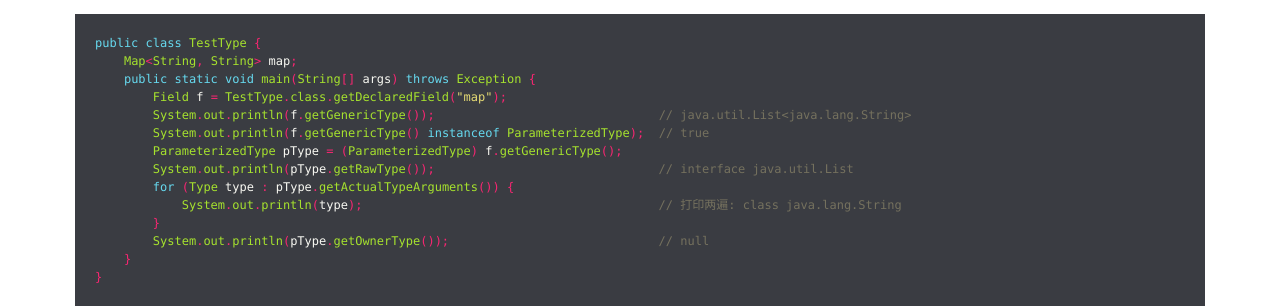
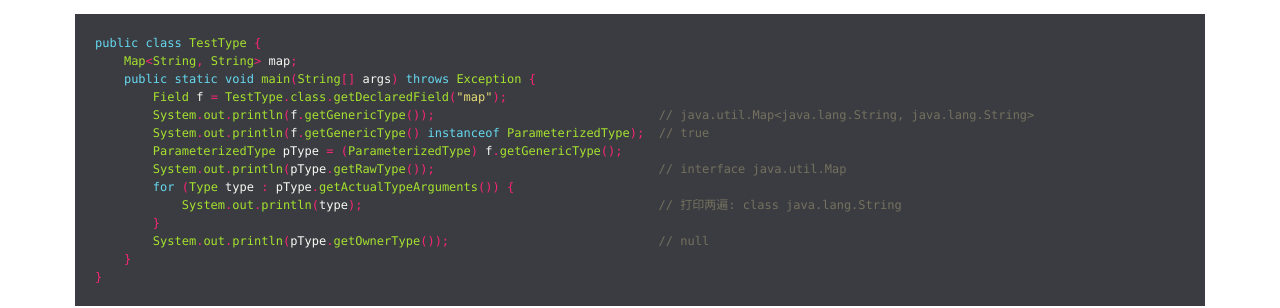
Before and after one commit to rgkjhshi/rgkjhshi.github.io, a Jekyll site: the page built from _posts/2016-02-16-Type详解.md, in a window 1280 px wide and 900 px high, scrolled down 1115 px. Shown: the part 152-460 px from the top of the window. Built offline with Jekyll 4.4.1, drawn with Linux system fonts in a browser that asks for light colours; nearby versions of some CDN libraries; comment, search, counter and statistics services are not loaded.

Commit message:
update source

```diff
--- a/_posts/2016-02-16-Type详解.md
+++ b/_posts/2016-02-16-Type详解.md
@@ -38,10 +38,10 @@ public class TestType {
     Map<String, String> map;
     public static void main(String[] args) throws Exception {
         Field f = TestType.class.getDeclaredField("map");
-        System.out.println(f.getGenericType());                               // java.util.List<java.lang.String>
+        System.out.println(f.getGenericType());                               // java.util.Map<java.lang.String, java.lang.String>
         System.out.println(f.getGenericType() instanceof ParameterizedType);  // true
         ParameterizedType pType = (ParameterizedType) f.getGenericType();
-        System.out.println(pType.getRawType());                               // interface java.util.List
+        System.out.println(pType.getRawType());                               // interface java.util.Map
         for (Type type : pType.getActualTypeArguments()) {
             System.out.println(type);                                         // 打印两遍: class java.lang.String
         }
```
